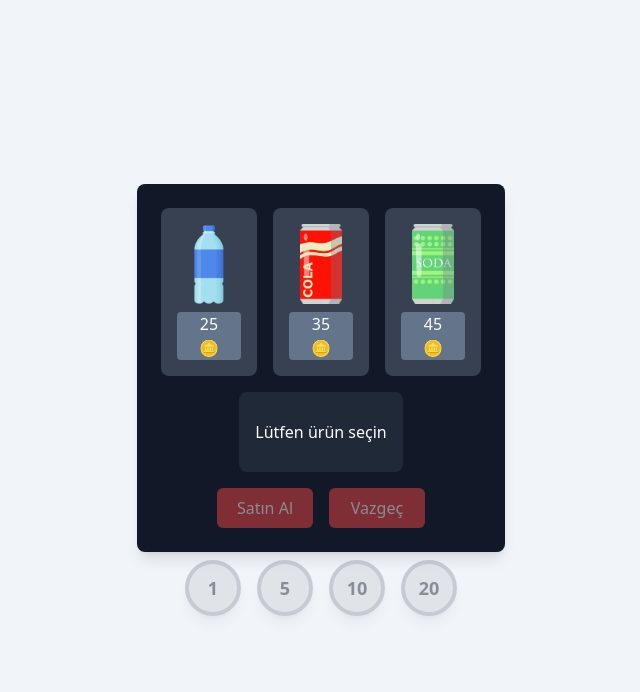
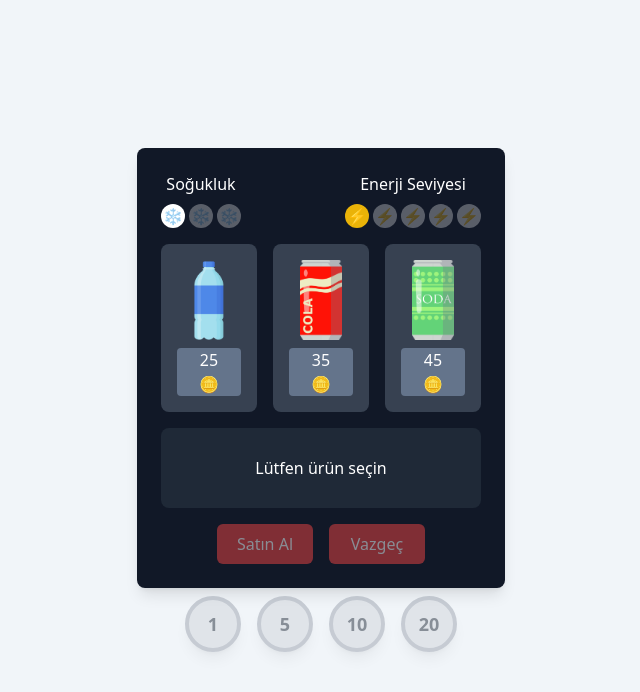
Before and after one commit to yusufdeepwork/vending-machine, a React app: page / in a window 1280 px wide. Shown: the top 692 px of the page, without its empty margins (319-959 px from the left). Built offline with nearby package versions, Linux system fonts and the light colour scheme; the HTML template or start-up script is replaced by a standard one.

Commit message:
Add energy consumption & temperature

```diff
--- a/src/components/Display.tsx
+++ b/src/components/Display.tsx
@@ -1,15 +1,25 @@
-import React from 'react'
 import { useSelector } from 'react-redux'
 import { RootState } from '../redux/store'
 import { formatMoney } from '../shared/utils'
 import { Texts } from '../shared/constants'
 
-const Display: React.FC = () => {
+interface DisplayProps {
+  isMaximumEnergyExceed: boolean
+}
+
+const Display = ({ isMaximumEnergyExceed }: DisplayProps) => {
   const { refundedMoney, selectedProduct, status, totalMoney } = useSelector(
     (state: RootState) => state.vending
   )
 
   const renderText = () => {
+    if (isMaximumEnergyExceed) {
+      return (
+        <p className="text-red-500 text-center break-words whitespace-pre-wrap">
+          {Texts.MAXIMUM_ENERGY_CONSUMPTION_ALERT}
+        </p>
+      )
+    }
     if (status === 'refundedMoney') {
       return (
         <p className="text-green-500">{Texts.REFUND_MESSAGE(refundedMoney)}</p>
@@ -48,12 +58,14 @@ const Display: React.FC = () => {
   }
 
   return (
-    <div className="flex bg-gray-800 text-white p-4 h-20 items-center justify-center flex-col rounded-lg text-center">
-      <p>
-        {selectedProduct
-          ? Texts.SELECTED_PRODUCT_PROMPT(selectedProduct.name)
-          : status !== 'completedOperation' && Texts.SELECT_PRODUCT_PROMPT}
-      </p>
+    <div className="flex w-full max-w-80 bg-gray-800 text-white p-4 h-20 items-center justify-center flex-col rounded-lg text-center">
+      {!isMaximumEnergyExceed && (
+        <p>
+          {selectedProduct
+            ? Texts.SELECTED_PRODUCT_PROMPT(selectedProduct.name)
+            : status !== 'completedOperation' && Texts.SELECT_PRODUCT_PROMPT}
+        </p>
+      )}
       {renderText()}
     </div>
   )
--- /dev/null
+++ b/src/components/EnergyIndicator.tsx
@@ -0,0 +1,29 @@
+import { EnergyLevels } from '@/shared/constants'
+
+interface EnergyIndicatorProps {
+  energyLevel: number
+}
+
+const EnergyIndicator = ({ energyLevel }: EnergyIndicatorProps) => {
+  return (
+    <div className="flex items-center space-x-4">
+      <div className="flex flex-col items-center">
+        Enerji Seviyesi
+        <div className="flex space-x-1 mt-2 pointer-events-none">
+          {EnergyLevels.map((level) => (
+            <div
+              key={level}
+              className={`w-6 h-6 text-center bg-white rounded-full ${
+                energyLevel >= level ? 'bg-yellow-500' : 'opacity-30'
+              }`}
+            >
+              ⚡
+            </div>
+          ))}
+        </div>
+      </div>
+    </div>
+  )
+}
+
+export default EnergyIndicator
--- /dev/null
+++ b/src/components/Temperature.tsx
@@ -0,0 +1,38 @@
+import { TemperatureLevels } from '@/shared/constants'
+
+interface TemperatureProps {
+  onTemperatureChange: (level: number) => void
+  temperatureLevel: number
+}
+
+const TemperatureControl = ({
+  onTemperatureChange,
+  temperatureLevel,
+}: TemperatureProps) => {
+  const handleLevelClick = (level: number) => {
+    onTemperatureChange(level)
+  }
+
+  return (
+    <div className="flex items-center space-x-4">
+      <div className="flex flex-col items-center">
+        Soğukluk
+        <div className="flex space-x-1 mt-2">
+          {TemperatureLevels.map((lvl) => (
+            <div
+              key={lvl}
+              className={`w-6 h-6 text-center bg-white rounded-full cursor-pointer level-indicator level-${lvl} ${
+                lvl <= temperatureLevel ? '' : 'opacity-30'
+              }`}
+              onClick={() => handleLevelClick(lvl)}
+            >
+              ❄️
+            </div>
+          ))}
+        </div>
+      </div>
+    </div>
+  )
+}
+
+export default TemperatureControl
--- a/src/containers/VendingMachine.tsx
+++ b/src/containers/VendingMachine.tsx
@@ -5,13 +5,16 @@ import {
   refund,
   selectProduct,
   addMoney,
+  setTemperatureLevel,
 } from '@app-redux/vendingSlice'
 import Display from '@app-components/Display'
 import Product from '@app-components/Product'
 import MoneyButton from '@app-components/MoneyButton'
 import Button from '@app-components/Button'
-import { Products, MoneyValues, Texts } from '@/shared/constants'
+import { Products, MoneyValues, Texts, EnergyLevels } from '@/shared/constants'
 import { RootState } from '@/redux/store'
+import TemperatureControl from '@/components/Temperature'
+import EnergyIndicator from '@/components/EnergyIndicator'
 
 const VendingMachine: React.FC = () => {
   const dispatch = useDispatch()
@@ -20,18 +23,40 @@ const VendingMachine: React.FC = () => {
     dispatch(selectProduct({ name, price }))
   }
 
-  const { selectedProduct, totalMoney } = useSelector(
-    (state: RootState) => state.vending
-  )
+  const handleTemperatureChange = (level: number) => {
+    dispatch(setTemperatureLevel(level))
+  }
+
+  const { selectedProduct, totalMoney, temperatureLevel, energyConsumption } =
+    useSelector((state: RootState) => state.vending)
+
+  const isMaximumEnergyExceed =
+    energyConsumption === EnergyLevels[EnergyLevels.length - 1]
 
   const isBuyDisabled =
-    Number(selectedProduct?.price) > totalMoney || !selectedProduct
-  const isRefundDisabled = !selectedProduct || totalMoney === 0
+    Number(selectedProduct?.price) > totalMoney ||
+    !selectedProduct ||
+    isMaximumEnergyExceed
+
+  const isRefundDisabled =
+    !selectedProduct || totalMoney === 0 || isMaximumEnergyExceed
 
   return (
     <div className="flex gap-2 flex-col ">
       <div className="bg-gray-900 text-white p-6 rounded-lg gap-4 shadow-lg flex flex-col items-center max-w-sm w-full">
-        <div className="flex items-center justify-center gap-4 flex-wrap">
+        <div className="flex justify-between w-full">
+          <TemperatureControl
+            temperatureLevel={temperatureLevel}
+            onTemperatureChange={handleTemperatureChange}
+          />
+          <EnergyIndicator energyLevel={energyConsumption} />
+        </div>
+        <div
+          className={`flex items-center justify-center gap-4 flex-wrap ${
+            isMaximumEnergyExceed ? 'opacity-50 pointer-events-none' : ''
+          }`}
+        >
+          {' '}
           {Products.map((product) => (
             <Product
               key={product.name}
@@ -41,7 +66,7 @@ const VendingMachine: React.FC = () => {
           ))}
         </div>
 
-        <Display />
+        <Display isMaximumEnergyExceed={isMaximumEnergyExceed} />
         <div className="flex gap-4">
           <Button
             onClick={() => dispatch(buyProduct())}
@@ -60,7 +85,9 @@ const VendingMachine: React.FC = () => {
 
       <div
         className={`flex gap-4 flex-wrap flex-row items-center justify-center ${
-          !selectedProduct ? 'opacity-50 pointer-events-none' : ''
+          !selectedProduct || isMaximumEnergyExceed
+            ? 'opacity-50 pointer-events-none'
+            : ''
         }`}
       >
         {MoneyValues.map((amount) => (
--- a/src/redux/vendingSlice.ts
+++ b/src/redux/vendingSlice.ts
@@ -13,6 +13,8 @@ interface VendingState {
   selectedProduct: { name: string; price: number } | null
   refundedMoney: number
   status: VendingStatus
+  temperatureLevel: number
+  energyConsumption: number
 }
 
 const initialState: VendingState = {
@@ -20,6 +22,8 @@ const initialState: VendingState = {
   selectedProduct: null,
   refundedMoney: 0,
   status: 'waitingSelectingProduct',
+  temperatureLevel: 1,
+  energyConsumption: 1,
 }
 
 export const vendingSlice = createSlice({
@@ -69,10 +73,27 @@ export const vendingSlice = createSlice({
       state.totalMoney = 0
       state.selectedProduct = null
     },
+    setTemperatureLevel: (state, action: PayloadAction<number>) => {
+      if (action.payload > state.temperatureLevel) {
+        state.energyConsumption =
+          state.energyConsumption +
+          (action.payload - state.temperatureLevel) * 2
+      } else {
+        state.energyConsumption =
+          state.energyConsumption -
+          (state.temperatureLevel - action.payload) * 2
+      }
+      state.temperatureLevel = action.payload
+    },
   },
 })
 
-export const { addMoney, selectProduct, buyProduct, refund } =
-  vendingSlice.actions
+export const {
+  addMoney,
+  selectProduct,
+  buyProduct,
+  refund,
+  setTemperatureLevel,
+} = vendingSlice.actions
 
 export default vendingSlice.reducer
--- a/src/shared/constants.ts
+++ b/src/shared/constants.ts
@@ -19,6 +19,8 @@ export const Texts = {
   REFUND_BUTTON: 'Vazgeç',
   SELECT_NEW_PRODUCT: 'Yeniden başlamak için ürün seçin lütfen.',
   OPERATION_COMPLETED: 'İşlem tamamlandı.',
+  MAXIMUM_ENERGY_CONSUMPTION_ALERT:
+    'Maksimumum enerji sınırına ulaşıldı.\n İşlem yapabilmek için enerji tüketimini azaltın.',
 }
 
 export const Products = [
@@ -40,3 +42,7 @@ export const Products = [
 ]
 
 export const MoneyValues = [1, 5, 10, 20]
+
+export const TemperatureLevels = [1, 2, 3]
+
+export const EnergyLevels = [1, 2, 3, 4, 5]
```
